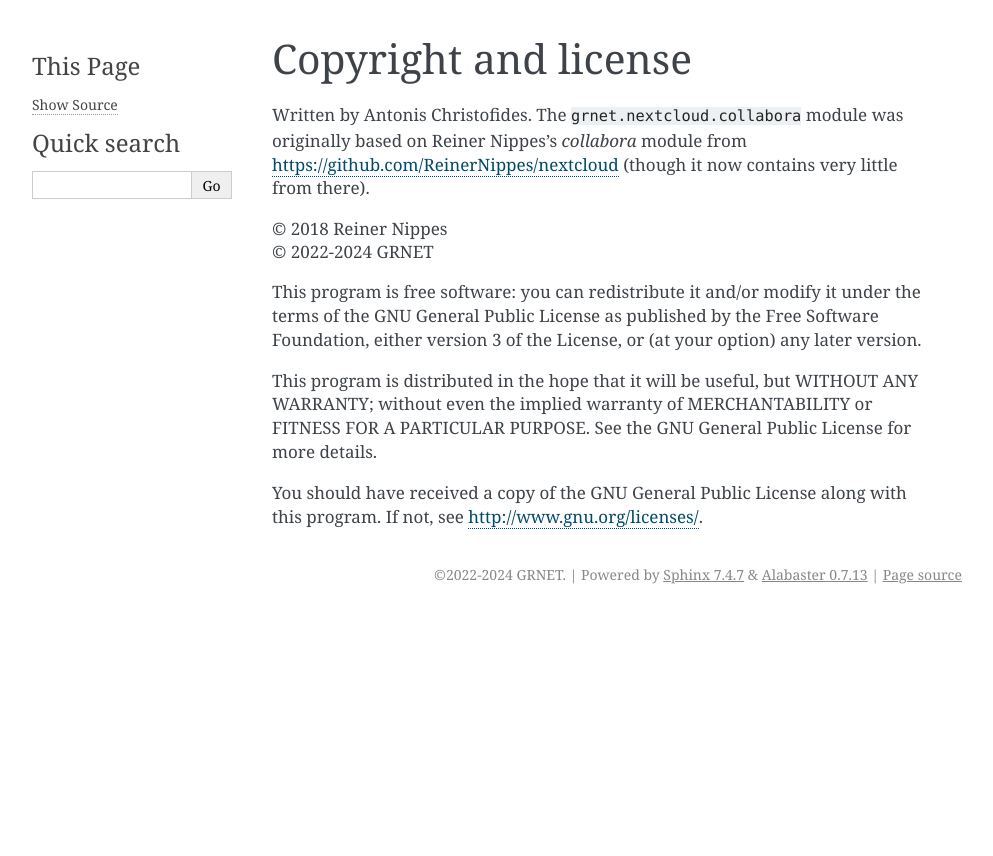
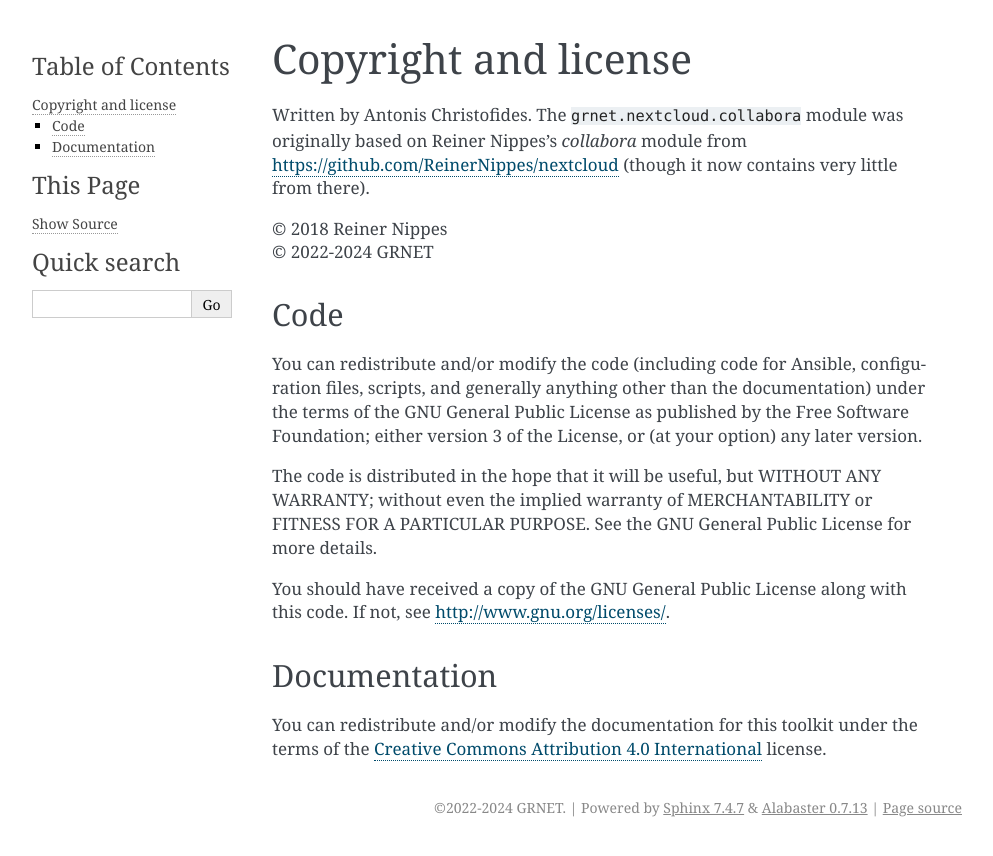
Before and after one commit to grnet/team-collaboration-toolkit, a Sphinx documentation site: the page built from docs/copyright.rst, in a window 1280 px wide. Shown: the top 856 px of the page, without its empty margins (148-1141 px from the left). Built offline with Sphinx 7.4.7, drawn with Linux system fonts in a browser that asks for light colours.

Commit message:
Use CC-BY for the documentation
The GPL is too much for the documentation, and it is kept only for the
code.

```diff
--- a/docs/copyright.rst
+++ b/docs/copyright.rst
@@ -10,15 +10,28 @@ now contains very little from there).
 | © 2018 Reiner Nippes
 | © 2022-2024 GRNET
 
-This program is free software: you can redistribute it and/or modify
-it under the terms of the GNU General Public License as published by
-the Free Software Foundation, either version 3 of the License, or
-(at your option) any later version.
+Code
+====
 
-This program is distributed in the hope that it will be useful,
-but WITHOUT ANY WARRANTY; without even the implied warranty of
-MERCHANTABILITY or FITNESS FOR A PARTICULAR PURPOSE.  See the
-GNU General Public License for more details.
+You can redistribute and/or modify the code (including code for Ansible,
+configuration files, scripts, and generally anything other than the
+documentation) under the terms of the GNU General Public License as
+published by the Free Software Foundation; either version 3 of the
+License, or (at your option) any later version.
+
+The code is distributed in the hope that it will be useful, but WITHOUT
+ANY WARRANTY; without even the implied warranty of MERCHANTABILITY or
+FITNESS FOR A PARTICULAR PURPOSE.  See the GNU General Public License
+for more details.
 
 You should have received a copy of the GNU General Public License
-along with this program.  If not, see http://www.gnu.org/licenses/.
+along with this code.  If not, see http://www.gnu.org/licenses/.
+
+Documentation
+=============
+
+You can redistribute and/or modify the documentation for this toolkit
+under the terms of the `Creative Commons Attribution 4.0 International`_
+license.
+
+.. _creative commons attribution 4.0 international: https://creativecommons.org/licenses/by/4.0/
--- a/docs/index.rst
+++ b/docs/index.rst
@@ -5,6 +5,7 @@ A collection of modules to set up team collaboration software on Debian.
 
 .. toctree::
    :caption: General
+   :maxdepth: 1
 
    install
    copyright
```
